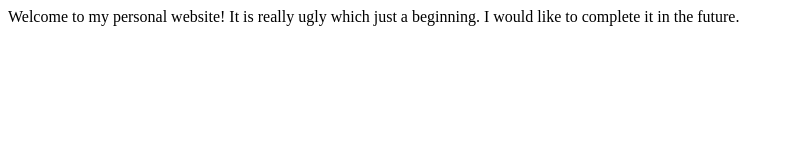
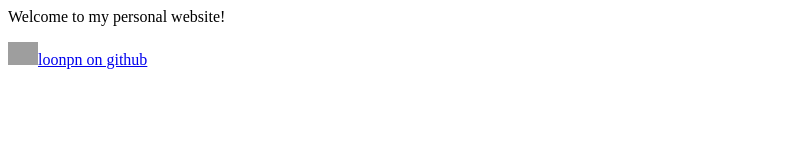
Before and after one commit to loonpn/loonpn.github.io, a plain HTML site: page index.html in a window 1280 px wide. Shown: the whole page, without its empty margins (0-794 px from the left). Drawn offline with Linux system fonts and the light colour scheme; grey boxes are pictures that could not be loaded.

Commit message:
Update index.html
Add github link

```diff
--- a/index.html
+++ b/index.html
@@ -3,6 +3,7 @@
 <title>loonpn personal website</title>
 </head>
 <body>
-<p>Welcome to my personal website! It is really ugly which just a beginning. I would like to complete it in the future.</p>
+<p>Welcome to my personal website!</p>
+<p><img width="30" src="https://github.githubassets.com/images/modules/logos_page/GitHub-Mark.png"><a href="https://github.com/loonpn">loonpn on github</a></p>
 </body>
 </html>
```
